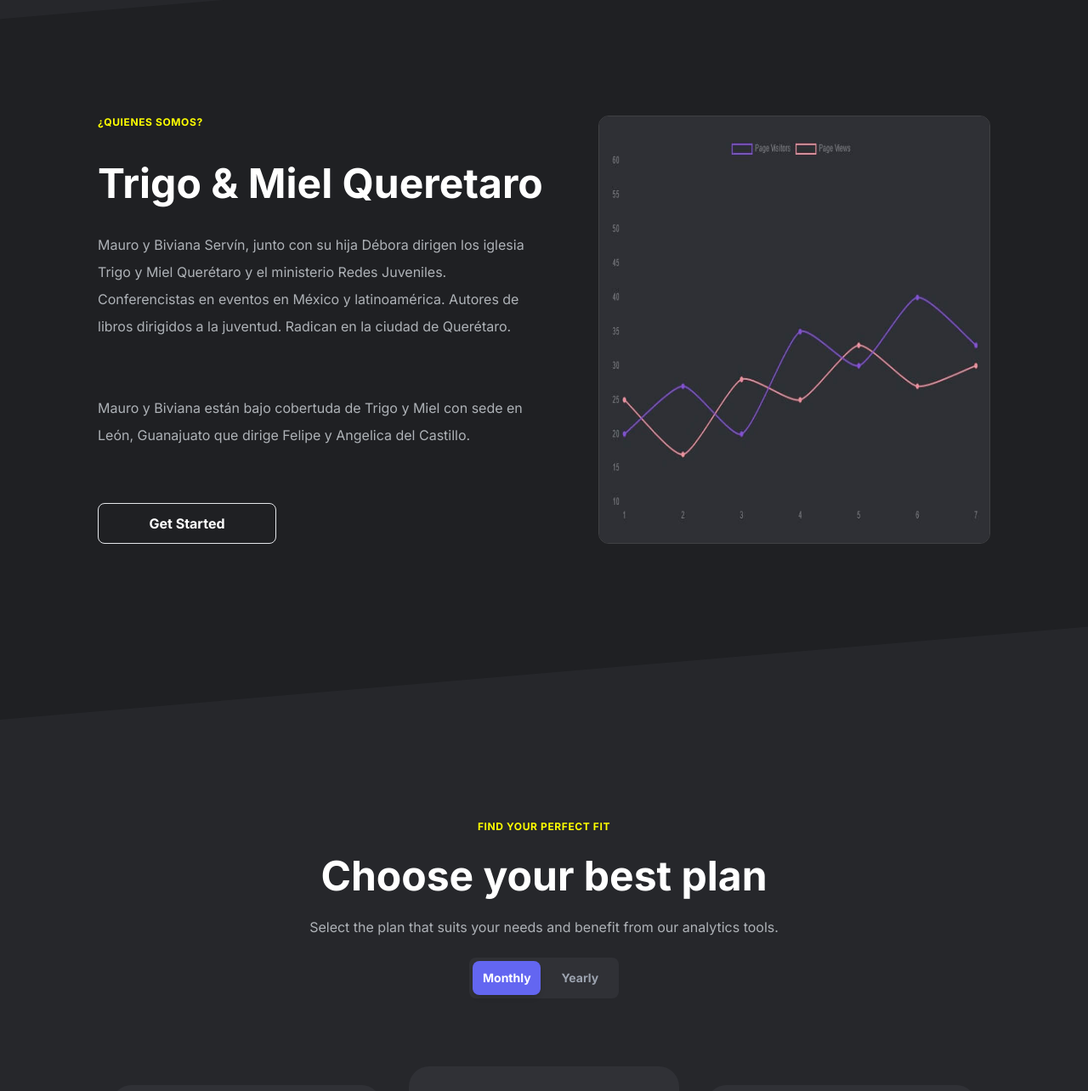
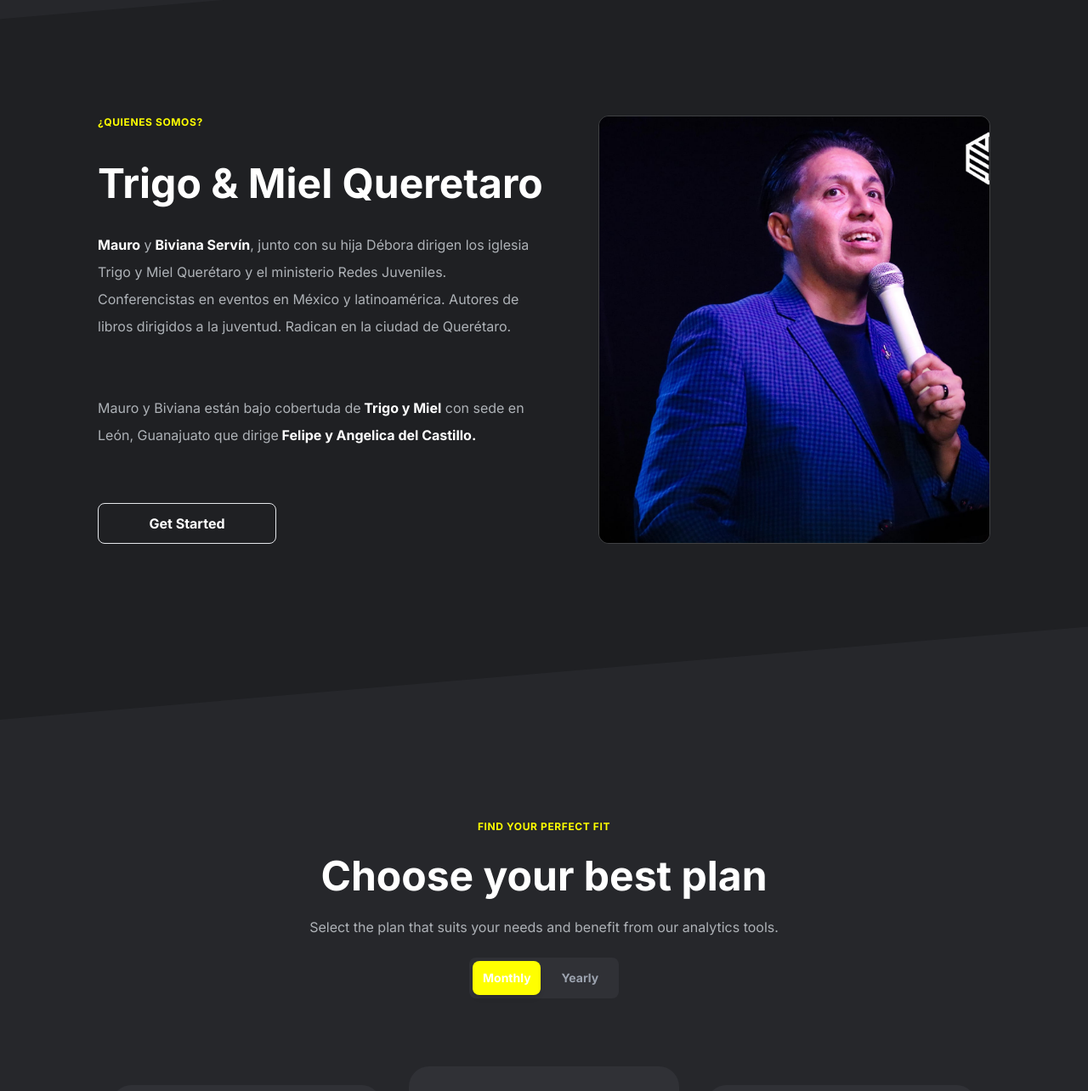
Before and after one commit to BrnaVigil/tymqro, an Astro site: page / in a window 1280 px wide. Shown: the part 2900-4184 px from the top of the page at 85% size. Built offline with nearby package versions, Linux system fonts and the light colour scheme; Astro itself is replaced by a stand-in of ours.

Commit message:
Cambios para el sitio

```diff
--- a/src/components/FeaturesDiagonal.jsx
+++ b/src/components/FeaturesDiagonal.jsx
@@ -2,13 +2,13 @@
 import { useState } from "react";
 
 import { InvitationModal } from "./InvitationModal";
-import featuresdiagonal from "../assets/images/featuresdiagonal.jpg";
+import featuresdiagonal from "../assets/images/fondo1.jpg";
 
 export const FeaturesDiagonal = () => {
   const [isModalOpen, setIsModalOpen] = useState(false);
 
   return (
-    <section className="lg:mb-16 w-full flex flex-col justify-center items-center bg-bgDark1">
+    <section className="lg:mb-16 w-full flex flex-col justify-center items-center bg-bgDark1" id="quienessomos">
       <div className="shape-divider-bottom-1665696614">
         <svg
           data-name="Layer 1"
@@ -36,13 +36,15 @@
               Trigo &amp; Miel Queretaro
             </h2>
             <p className="mb-16 text-secondaryText leading-loose">
-              Mauro y Biviana Servín, junto con su hija Débora dirigen los iglesia Trigo y Miel Querétaro y el
+              <a href="https://www.facebook.com/ServinMauro/" className="text-white"><strong>Mauro</strong></a> y
+              <a href="https://www.facebook.com/bivianaservin" className="text-white"><strong> Biviana Servín</strong></a>, junto con su hija Débora dirigen los iglesia Trigo y Miel Querétaro y el
               ministerio Redes Juveniles. Conferencistas en eventos en México y latinoamérica. Autores de libros
               dirigidos a la juventud. Radican en la ciudad de Querétaro.
             </p>
             <p className="mb-16 text-secondaryText leading-loose">
-            Mauro y Biviana están bajo cobertuda de Trigo y Miel con sede en León, Guanajuato que dirige Felipe
-            y Angelica del Castillo.
+            Mauro y Biviana están bajo cobertuda de
+            <a href="https://www.trigoymiel.org/" className="text-white"><strong> Trigo y Miel</strong></a> con sede en León, Guanajuato que dirige
+            <a href="https://www.facebook.com/FelipeDelC/" className="text-white"><strong> Felipe y Angelica del Castillo.</strong></a>
             </p>
             <button
               className="w-[210px] h-12 contained-button mr-10 "
@@ -56,7 +58,7 @@
             <img
               src={featuresdiagonal.src}
               alt="Feature image"
-              className="rounded-xl  main-border-gray"
+              className="rounded-xl object-cover main-border-gray"
             />
           </div>
         </div>
--- a/src/components/InvitationModal.jsx
+++ b/src/components/InvitationModal.jsx
@@ -68,7 +68,7 @@
                 </div>
                 <div className="w-full sm:w-4/5 p-2 mt-4 mx-auto">
                   <button
-                    className="py-4 px-6 w-full text-primaryText font-semibold rounded-xl shadow-4xl focus:ring focus:ring-indigo-300 bg-primaryColor hover:bg-[#7274f3] transition ease-in-out duration-200"
+                    className="py-4 px-6 w-full text-primaryText font-semibold rounded-xl shadow-4xl focus:ring focus:ring-indigo-300 border hover:bg-primaryColor hover:text-black hover:border-black transition ease-in-out duration-200"
                     type="button"
                     aria-label="Join now"
                   >
--- a/src/components/Navbar.jsx
+++ b/src/components/Navbar.jsx
@@ -8,7 +8,7 @@
 
 const navbarLinks = [
   { label: "Inicio", href: "/#home", ariaLabel: "Home" },
-  { label: "Quienes Somos", href: "/#features", ariaLabel: "Features" },
+  { label: "Quienes Somos", href: "/#quienessomos", ariaLabel: "QuienesSomos" },
   { label: "Pricing", href: "/#pricing", ariaLabel: "Pricing" },
   { label: "Feedback", href: "/#feedback", ariaLabel: "Feedback" },
   { label: "FAQ", href: "/#FAQ", ariaLabel: "FAQ" },
--- a/tailwind.config.cjs
+++ b/tailwind.config.cjs
@@ -4,7 +4,7 @@
   theme: {
     extend: {
       colors: {
-        primaryColor: "rgb(99, 102, 241)",
+        primaryColor: "rgb(255, 255, 0)",
         secondaryColor: "rgb(255, 255, 0)",
         primaryText: "rgb(255,255,255)",
         secondaryText: "rgb(174, 178, 183)",
```
Also changed, not shown: src/assets/images/fondo1.jpg (added).
